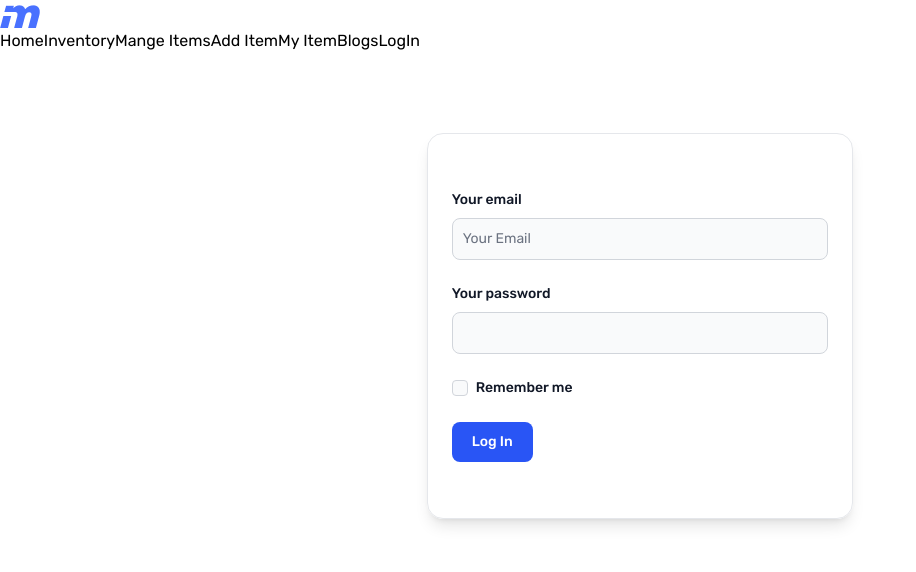
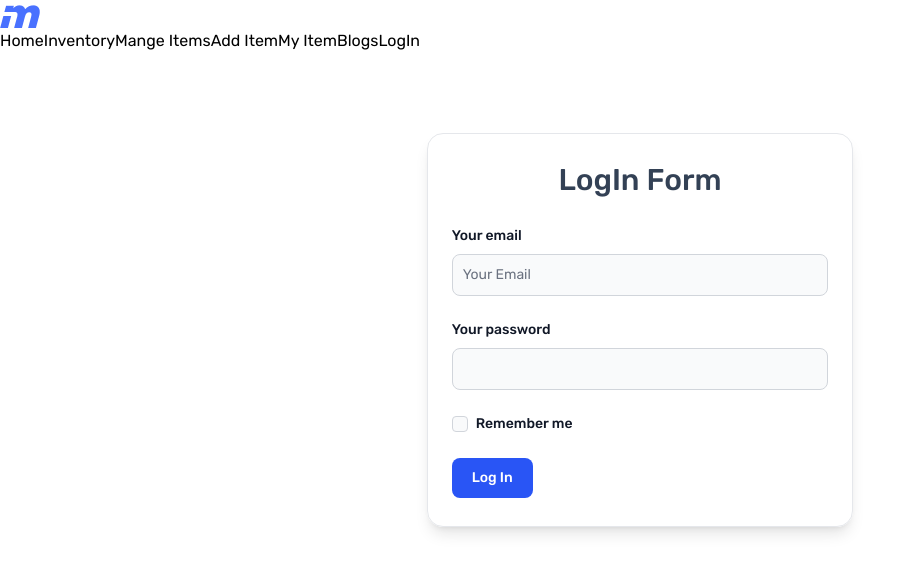
Before and after one commit to NishatFariza/motors-car-client, a React (Create React App) app: page /logIn in a window 1280 px wide. Shown: the top 572 px of the page, without its empty margins (0-916 px from the left). Built offline with nearby package versions, Linux system fonts and the light colour scheme.

Commit message:
login form style

```diff
--- a/src/pages/LogIn/LogIn.css
+++ b/src/pages/LogIn/LogIn.css
@@ -7,3 +7,6 @@
     color: rgb(255, 255, 255);
 
    }
+   .logIn-title{
+      color: #232628;
+   }
--- a/src/pages/LogIn/LogIn.jsx
+++ b/src/pages/LogIn/LogIn.jsx
@@ -3,7 +3,10 @@ import "./LogIn.css";
 
 const LogIn = () => {
   return (
-    <div className="lg:w-4/12 w-10/12 mx-auto py-14 border rounded-2xl px-6 my-20 shadow-lg">
+    <div className="lg:w-4/12 w-10/12 mx-auto py-7 border rounded-2xl px-6 my-20 shadow-lg">
+      <h3 className="mb-7 text-3xl font-medium text-center text-slate-700">
+        LogIn Form
+      </h3>
       <form>
         <div class="mb-6">
           <label
```
